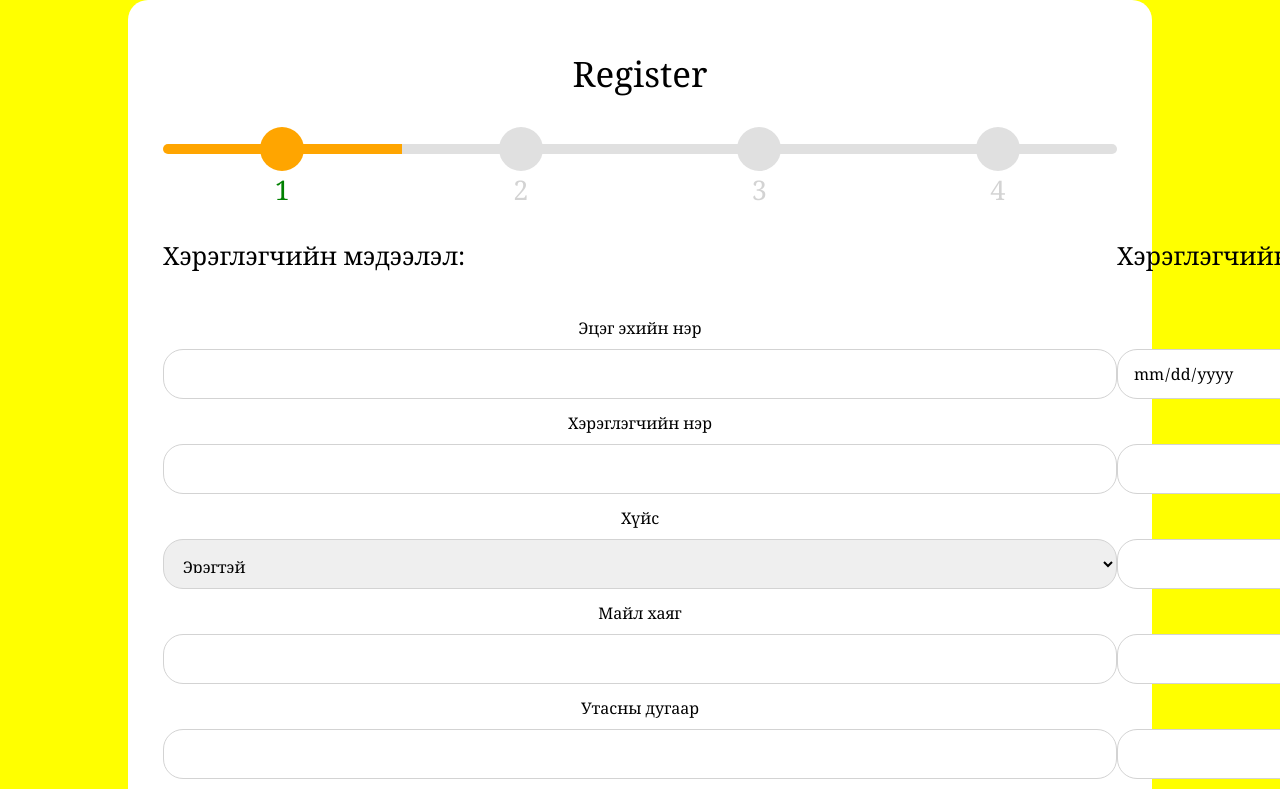
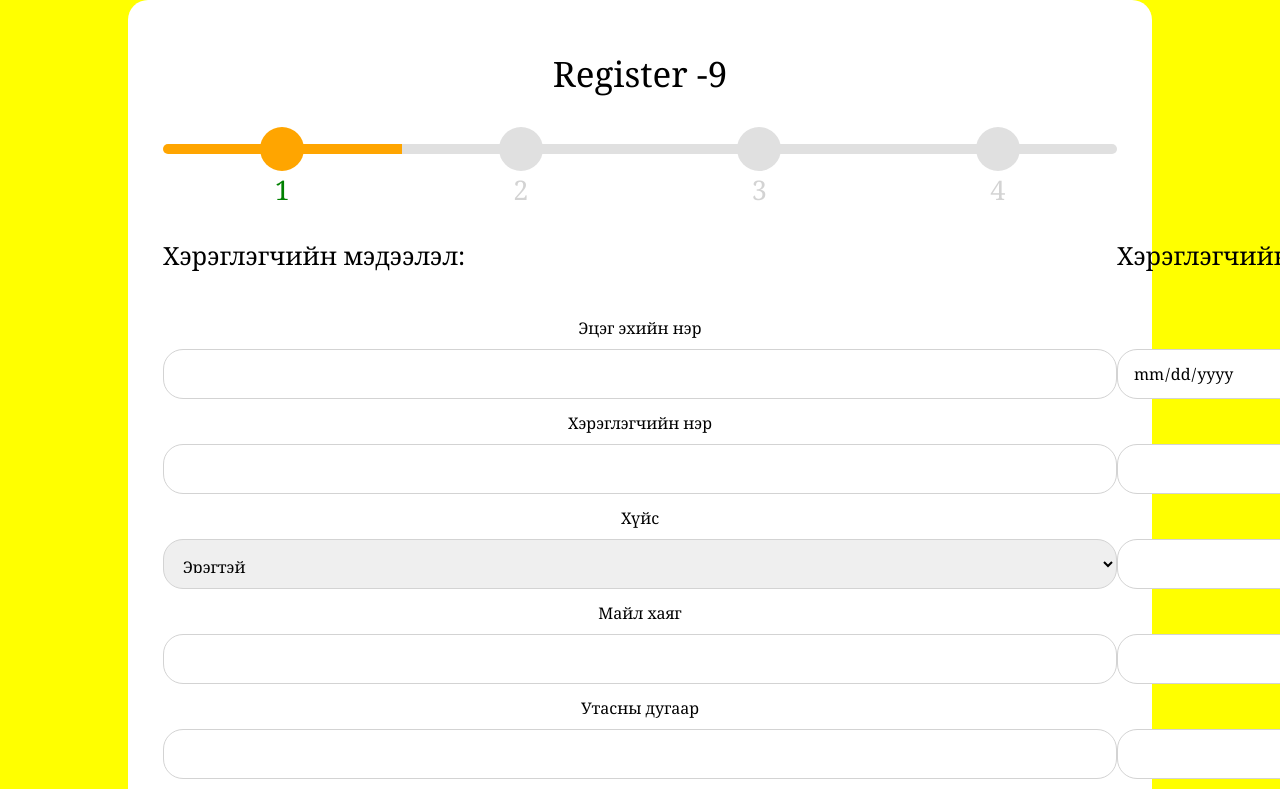
Before and after one commit to Saruulbuyan-Munkhtur/MonLaw, a website: page src/components/multistep-form.html in a window 1280 px wide. Shown: the top 789 px of the page. Drawn offline with Linux system fonts and the light colour scheme; files that its build step writes are made by us from their sources.

Commit message:
Update hiisen
end garchigiin nerrig soliloo.

```diff
--- a/src/components/multistep-form.html
+++ b/src/components/multistep-form.html
@@ -11,7 +11,7 @@
     <div id="background">
         <div class="container">
             <div>
-                <header>Register</header>
+                <header>Register -9</header>
                 <div class="multi-step">
                     <ul id="progressbar" class="text-center">
                         <li class="active step0" id="step1"><span>1</span></li>
```
